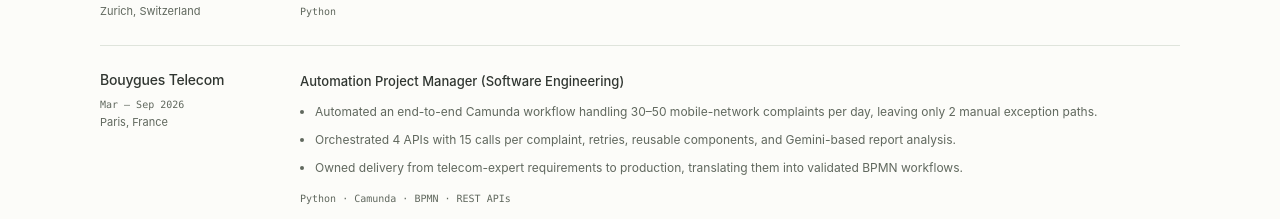
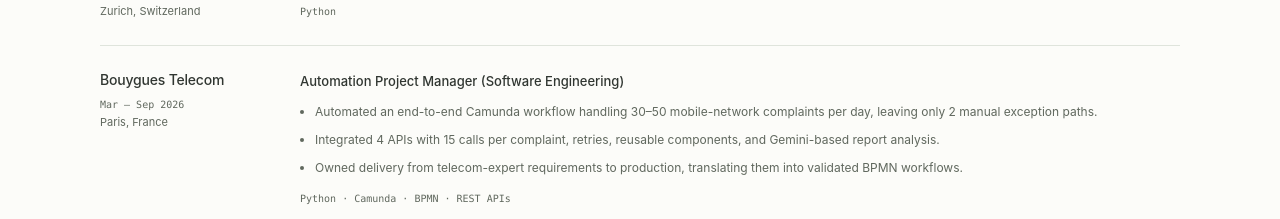
Before and after one commit to annhit29/portfolio, a React (Vite) app: page / in a window 1280 px wide. Shown: the part 2061-2280 px from the top of the page. Built offline with nearby package versions, Linux system fonts and the light colour scheme.

Commit message:
update portolio accordingly

```diff
--- a/src/data/portfolio.ts
+++ b/src/data/portfolio.ts
@@ -153,7 +153,7 @@
     technologies: 'Python · Camunda · BPMN · REST APIs',
     points: [
       'Automated an end-to-end Camunda workflow handling 30–50 mobile-network complaints per day, leaving only 2 manual exception paths.',
-      'Orchestrated 4 APIs with 15 calls per complaint, retries, reusable components, and Gemini-based report analysis.',
+      'Integrated 4 APIs with 15 calls per complaint, retries, reusable components, and Gemini-based report analysis.',
       'Owned delivery from telecom-expert requirements to production, translating them into validated BPMN workflows.',
     ],
   },
```
